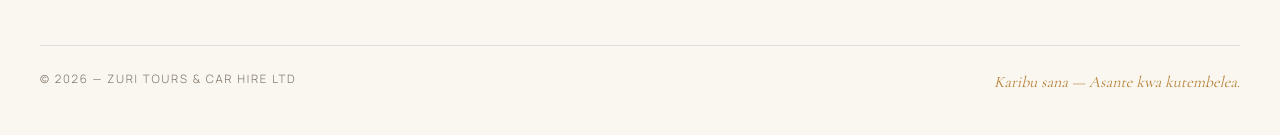
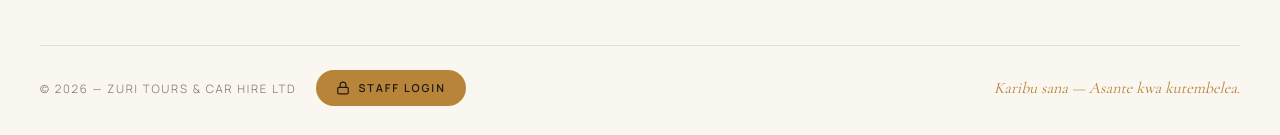
Before and after one commit to mosirlum/zuri, a Next.js app: page / in a window 1280 px wide. Shown: the part 8167-8302 px from the top of the page. Built offline with nearby package versions, Linux system fonts and the light colour scheme.

Commit message:
feat: add staff login button to footer

```diff
--- a/components/Footer.tsx
+++ b/components/Footer.tsx
@@ -1,4 +1,5 @@
 import { company, footerLinks } from "@/lib/data";
+import { Lock } from "lucide-react";
 
 export default function Footer() {
   const year = new Date().getFullYear();
@@ -8,7 +9,7 @@ export default function Footer() {
       <div className="max-w-7xl mx-auto grid grid-cols-1 sm:grid-cols-2 lg:grid-cols-[2fr_1fr_1fr_1.3fr] gap-10 pb-12 border-b border-ink/10">
         {/* Brand */}
         <div>
-          {/* Logo — image already contains the wordmark */}
+          {/* Logo - image already contains the wordmark */}
           {/* eslint-disable-next-line @next/next/no-img-element */}
           <img
             src="/images/zuri-logo.png"
@@ -18,7 +19,6 @@ export default function Footer() {
           <p className="text-muted text-sm leading-relaxed max-w-sm font-light">
             {company.description}
           </p>
-          {/* Footer credit removed as requested */}
         </div>
 
         {/* Services */}
@@ -90,10 +90,19 @@ export default function Footer() {
         </div>
       </div>
 
-      <div className="max-w-7xl mx-auto mt-6 flex flex-wrap justify-between gap-4 text-[0.72rem] tracking-[0.15em] uppercase text-muted">
-        <div>© {year} — Zuri Tours &amp; Car Hire Ltd</div>
+      <div className="max-w-7xl mx-auto mt-6 flex flex-wrap items-center justify-between gap-y-4 gap-x-6 text-[0.72rem] tracking-[0.15em] uppercase text-muted">
+        <div className="flex items-center gap-5 flex-wrap">
+          <span>&copy; {year} &mdash; Zuri Tours &amp; Car Hire Ltd</span>
+          <a
+            href="/login"
+            className="inline-flex items-center gap-2 rounded-full bg-gold px-5 py-2.5 text-[0.68rem] font-semibold tracking-[0.18em] text-ink transition-all duration-300 hover:bg-gold/90 hover:shadow-md"
+          >
+            <Lock className="w-3.5 h-3.5" />
+            Staff Login
+          </a>
+        </div>
         <div className="font-display italic text-base text-gold normal-case tracking-normal">
-          Karibu sana — Asante kwa kutembelea.
+          Karibu sana &mdash; Asante kwa kutembelea.
         </div>
       </div>
     </footer>
```
